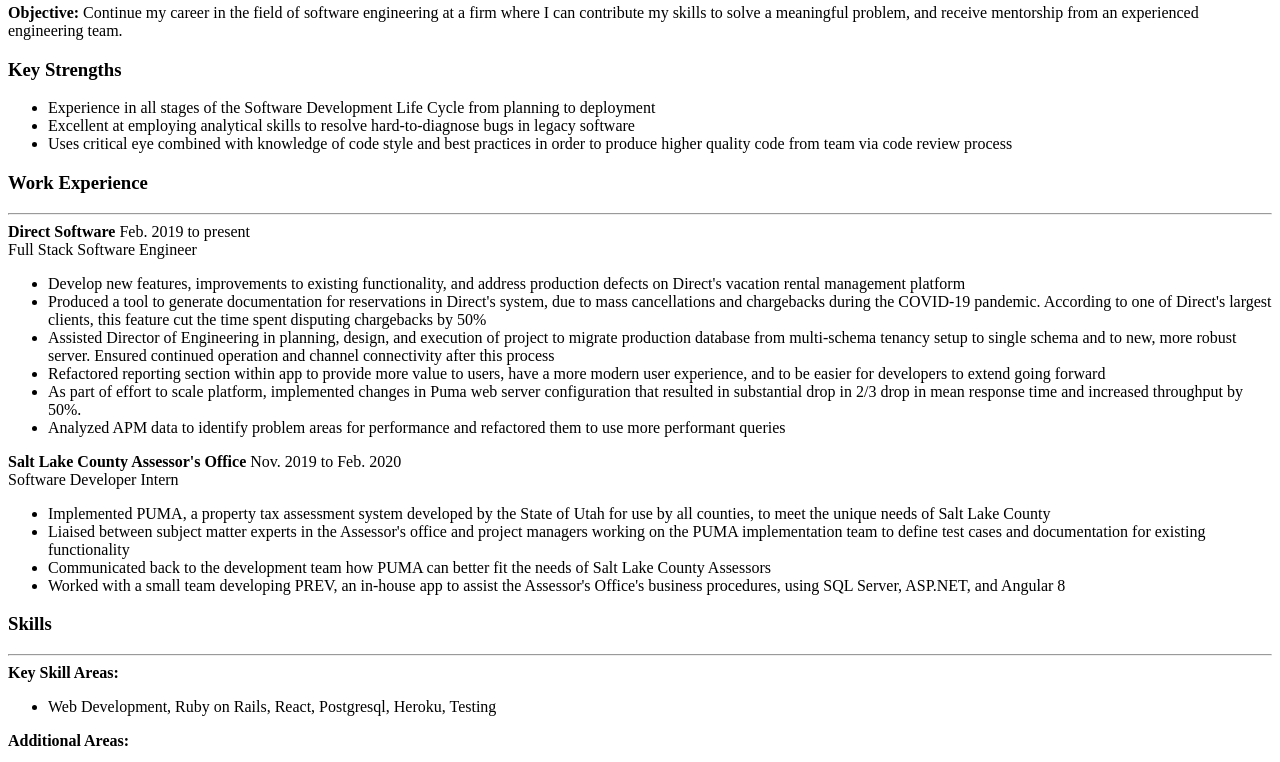
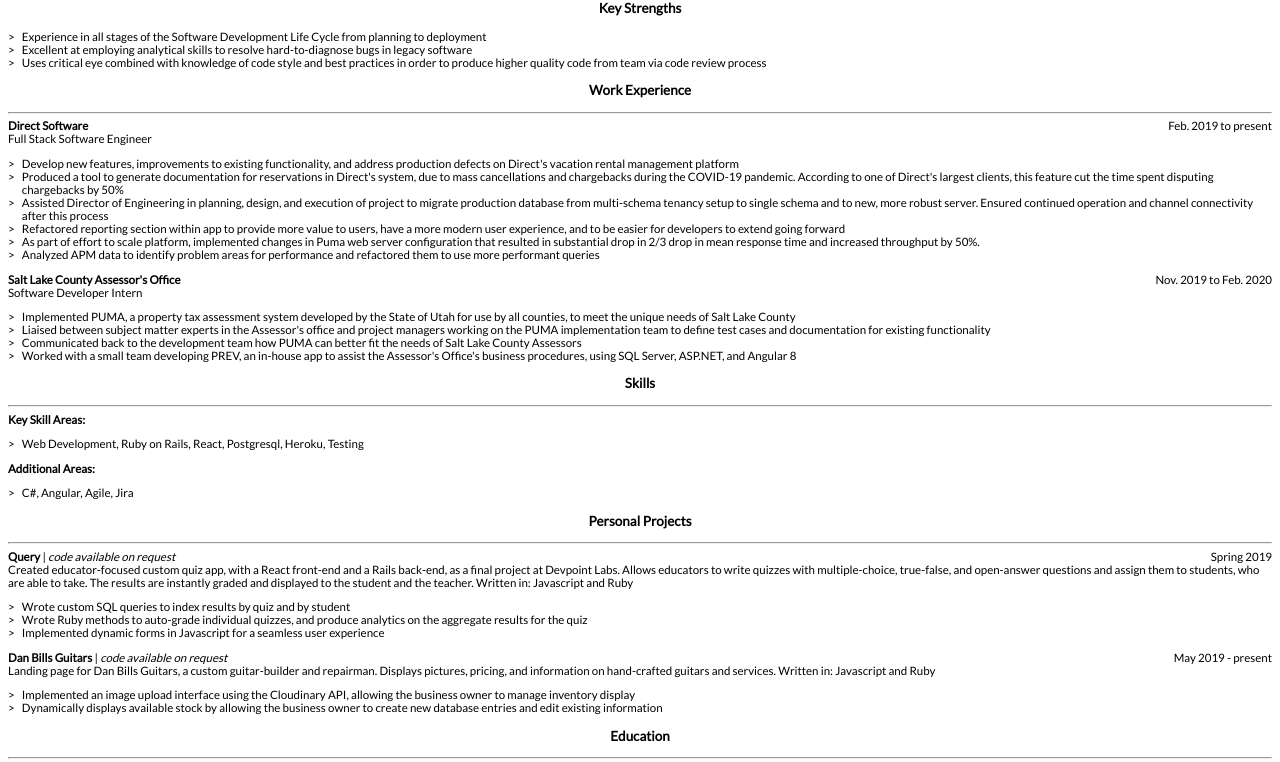
Before and after one commit to jakebills1/resume, a plain HTML site: page index.html in a window 1280 px wide. Shown: the part 112-874 px from the top of the page. Drawn offline with Linux system fonts and the light colour scheme.

Commit message:
changes link to stylesheet

```diff
--- a/index.html
+++ b/index.html
@@ -4,7 +4,7 @@
     <meta charset="UTF-8" />
     <meta name="viewport" content="width=device-width, initial-scale=1.0" />
     <meta http-equiv="X-UA-Compatible" content="ie=edge" />
-    <link rel="stylesheet" type="text/css" href="jake_bills_resume.css" />
+    <link rel="stylesheet" type="text/css" href="styles.css" />
     <link
       href="https://fonts.googleapis.com/css?family=Lato&display=swap"
       rel="stylesheet"
```
